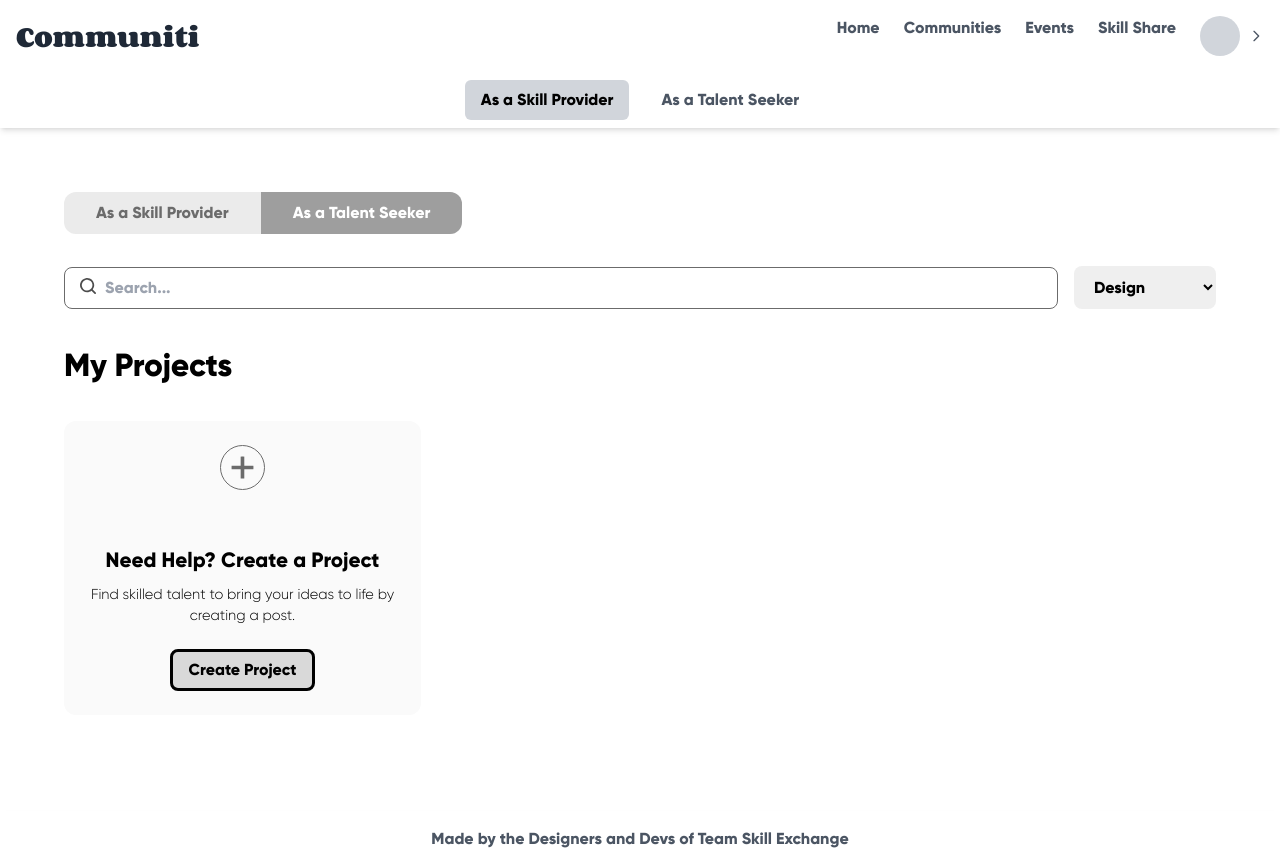
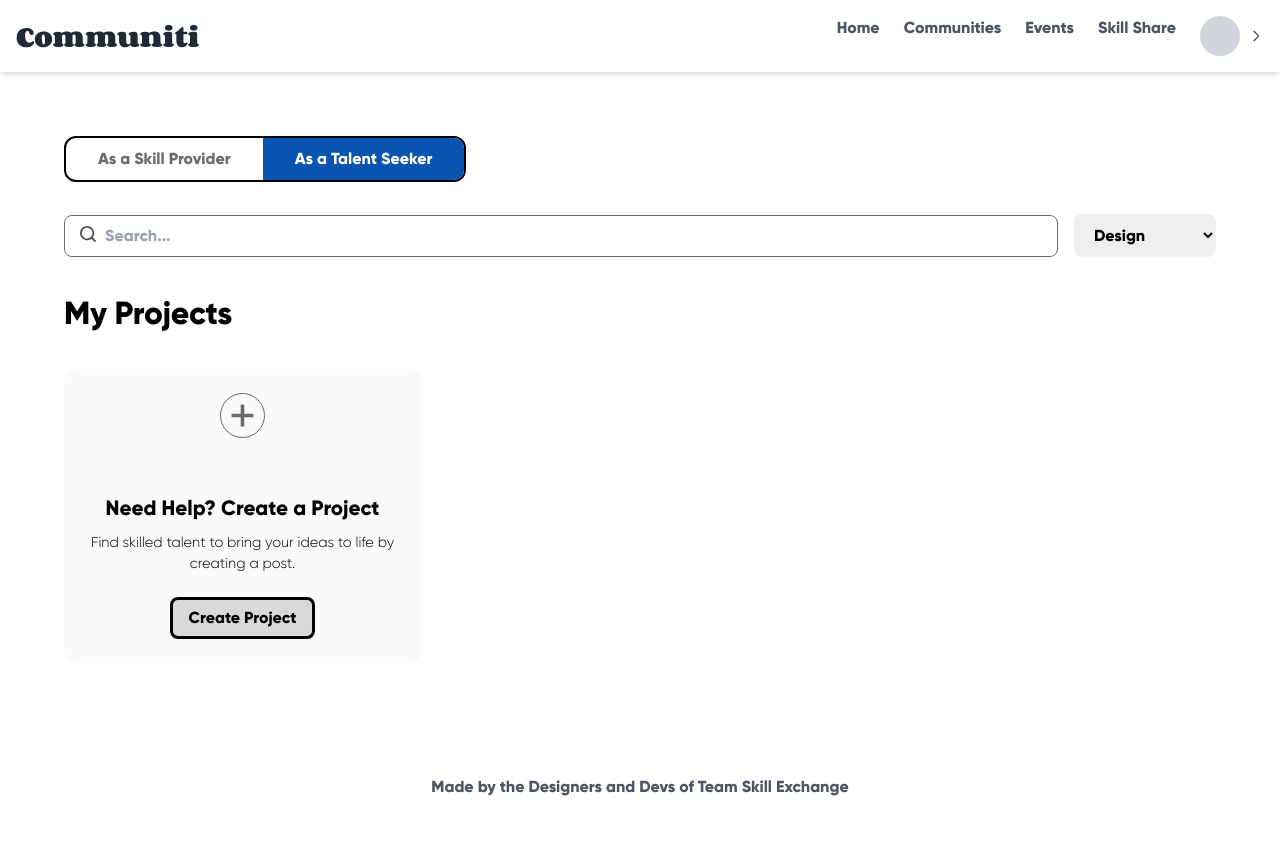
Before and after one commit to makeitMVPadmin/P4_Skill_Exchange, a React (Vite) app: page /skillshare in a window 1280 px wide. After the commit the page ends 815 px from the top, so only its background shows below. Built offline with nearby package versions, Linux system fonts and the light colour scheme.

Commit message:
mid-fi edits/upgrades

```diff
--- a/src/components/Header/Header.tsx
+++ b/src/components/Header/Header.tsx
@@ -155,8 +155,7 @@ function Header() {
           </ul>
         </nav>
       </div>
-      <div className="container mx-auto px-4 py-2 flex justify-center items-center space-x-4">
-        {/* TODO: Make a reusable button */}
+      {/* <div className="container mx-auto px-4 py-2 flex justify-center items-center space-x-4">
         <button
           onClick={() => handleTabClick('provider')}
           className={providerButtonClass}
@@ -169,7 +168,7 @@ function Header() {
         >
           As a Talent Seeker
         </button>
-      </div>
+      </div> */}
     </header>
   )
 }
--- a/src/pages/SkillSharePage/index.scss
+++ b/src/pages/SkillSharePage/index.scss
@@ -15,53 +15,24 @@
     &__buttons {
       display: flex;
       border-radius: 12px;
-      background: #EBEBEB;
+      background: #FFFFFF;
       color: #6B6B6B;
+      border: 2px solid #000;
+      overflow: hidden;
 
       button {
-        border-radius: 12px;
-        padding: 9px var(--spacing-8, 32px);
-      }
-
-      button:hover {
-        &:first-child {
-          border-radius: var(--radius-xl, 12px)
-          var(--radius-none, 0px)
-          var(--radius-none, 0px)
-          var(--radius-xl, 12px);
-          background-color: #6B6B6B;
-          color: #fff;
-        }
-
-        &:last-child {
-          border-radius:
-            var(--radius-none, 0px)
-            var(--radius-xl, 12px)
-            var(--radius-xl, 12px)
-            var(--radius-none, 0px);
-          background-color: #6B6B6B;
-          color: #fff;
-        }
+        padding: 9px 32px;
       }
 
       .provider-active {
-        border-radius: var(--radius-xl, 12px)
-        var(--radius-none, 0px)
-        var(--radius-none, 0px)
-        var(--radius-xl, 12px);
         font-size: 1rem;
-        background-color: #9e9e9e;
+        background-color: #0954B0;
         color: #fff;
       }
 
       .seeker-active {
-        border-radius:
-          var(--radius-none, 0px)
-          var(--radius-xl, 12px)
-          var(--radius-xl, 12px)
-          var(--radius-none, 0px);
         font-size: 1rem;
-        background-color: #9e9e9e;
+        background-color: #0954B0;
         color: #fff;
       }
 
@@ -79,7 +50,7 @@
     gap: 2rem;
     &__title {
       h2 {
-        color: var(--color-base-black, #000);
+        color: #000;
         font-family: 'Gilroy';
         font-size: 32px;
         font-weight: 400;
```
